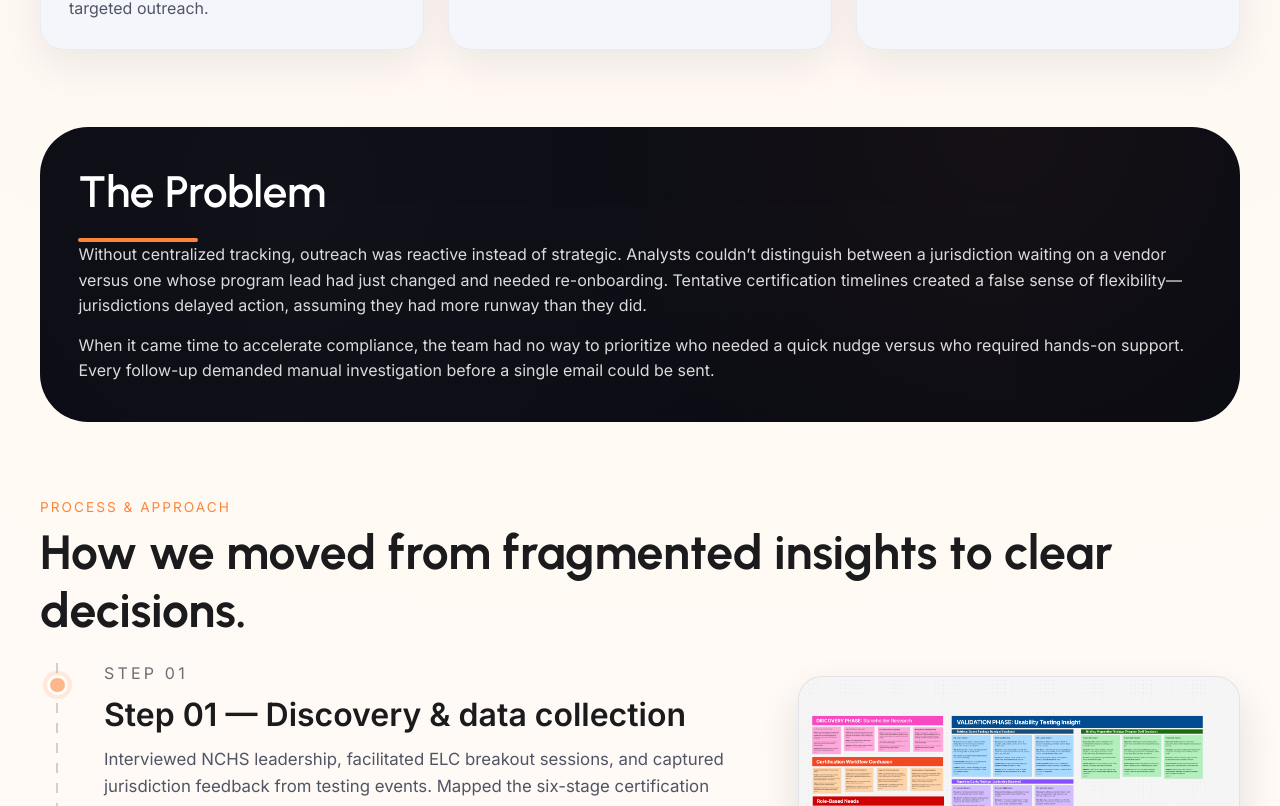
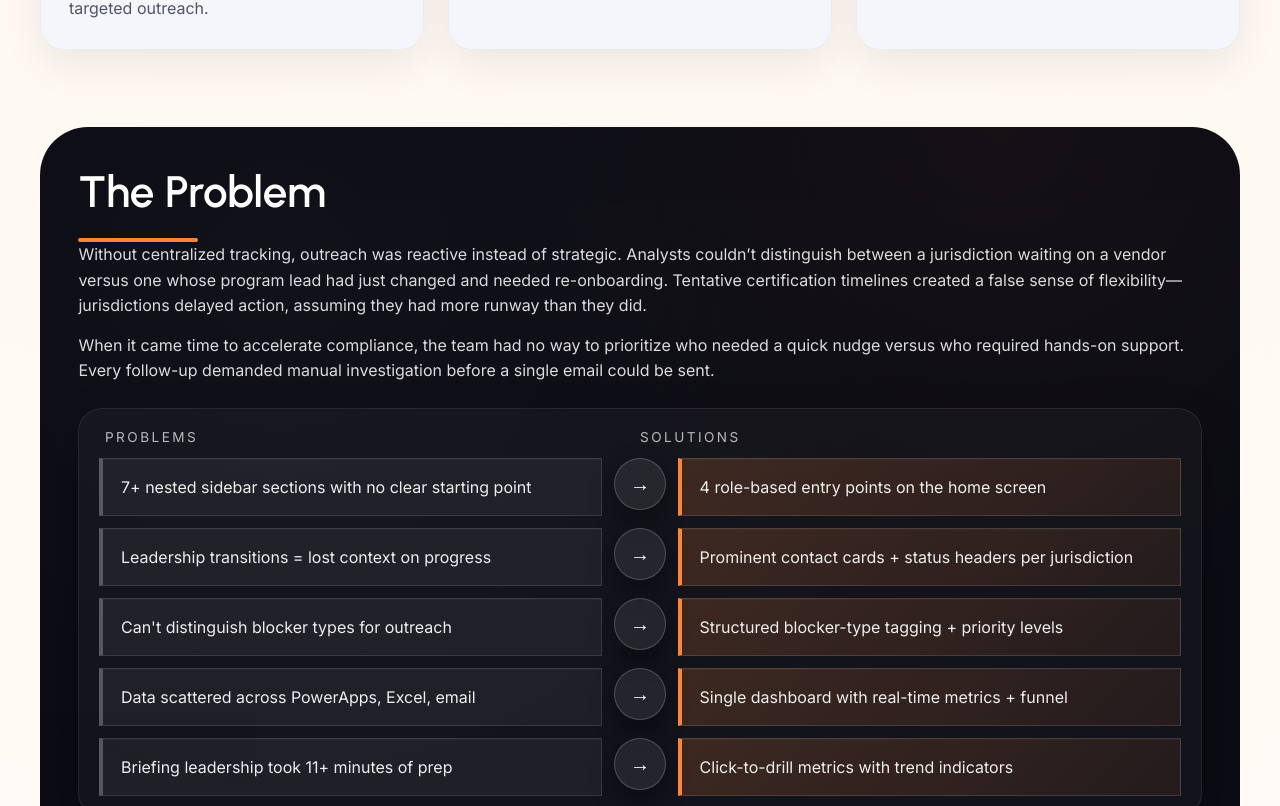
Before and after one commit to Alajuwon7/portfolio, a Next.js app: page /case-studies/cdc-data-platform in a window 1280 px wide. Shown: the part 1574-2380 px from the top of the page. Built offline with nearby package versions, Linux system fonts and the light colour scheme.

Commit message:
added more supporting facts for the NKMS case study

```diff
--- a/src/app/case-studies/[slug]/case-study.module.css
+++ b/src/app/case-studies/[slug]/case-study.module.css
@@ -342,6 +342,81 @@
   gap: 0.85rem;
   color: rgba(255, 255, 255, 0.85);
   line-height: 1.6;
+}
+
+.problemDiagram {
+  margin-top: 1.5rem;
+  background: rgba(255, 255, 255, 0.03);
+  border: 1px solid rgba(255, 255, 255, 0.08);
+  border-radius: var(--radius-lg);
+  padding: 1.25rem;
+  display: flex;
+  flex-direction: column;
+  gap: 0.85rem;
+  box-shadow: 0 24px 48px rgba(0, 0, 0, 0.25);
+}
+
+.problemDiagramHeader {
+  display: grid;
+  grid-template-columns: repeat(2, minmax(0, 1fr));
+  color: rgba(255, 255, 255, 0.7);
+  font-size: 0.85rem;
+  letter-spacing: 0.18em;
+  text-transform: uppercase;
+  padding: 0 0.35rem;
+}
+
+.diagramGrid {
+  display: flex;
+  flex-direction: column;
+  gap: 0.75rem;
+}
+
+.diagramRow {
+  display: grid;
+  grid-template-columns: minmax(0, 1fr) auto minmax(0, 1fr);
+  gap: 0.75rem;
+  align-items: stretch;
+}
+
+.diagramCard {
+  background: rgba(255, 255, 255, 0.05);
+  border: 1px solid rgba(255, 255, 255, 0.12);
+  border-radius: var(--radius-md);
+  padding: 1rem 1.1rem;
+  color: rgba(255, 255, 255, 0.92);
+  line-height: 1.5;
+  box-shadow: inset 0 1px 0 rgba(255, 255, 255, 0.04);
+}
+
+.diagramCard p {
+  margin: 0;
+}
+
+.diagramProblem {
+  border-left: 4px solid rgba(255, 255, 255, 0.25);
+}
+
+.diagramSolution {
+  border-left: 4px solid var(--color-primary);
+  background: linear-gradient(
+    135deg,
+    rgba(253, 133, 58, 0.18),
+    rgba(253, 133, 58, 0.08)
+  );
+}
+
+.diagramArrow {
+  width: 52px;
+  height: 52px;
+  border-radius: 50%;
+  border: 1px solid rgba(255, 255, 255, 0.2);
+  background: rgba(255, 255, 255, 0.08);
+  display: grid;
+  place-items: center;
+  color: #fff;
+  font-size: 1.25rem;
+  box-shadow: 0 10px 25px rgba(0, 0, 0, 0.4);
 }
 
 .problemQuote {
@@ -1342,6 +1417,19 @@
     border-radius: var(--radius-lg);
   }
 
+  .problemDiagramHeader {
+    grid-template-columns: 1fr;
+    row-gap: 0.25rem;
+  }
+
+  .diagramRow {
+    grid-template-columns: 1fr;
+  }
+
+  .diagramArrow {
+    justify-self: flex-start;
+  }
+
   .processTimeline {
     margin-left: 0.75rem;
   }
--- a/src/app/case-studies/[slug]/page.tsx
+++ b/src/app/case-studies/[slug]/page.tsx
@@ -86,6 +86,29 @@ export default async function CaseStudyPage({ params }: CaseStudyPageProps) {
     ],
   };
 
+  const problemSolutionPairs = [
+    {
+      problem: "7+ nested sidebar sections with no clear starting point",
+      solution: "4 role-based entry points on the home screen",
+    },
+    {
+      problem: "Leadership transitions = lost context on progress",
+      solution: "Prominent contact cards + status headers per jurisdiction",
+    },
+    {
+      problem: "Can't distinguish blocker types for outreach",
+      solution: "Structured blocker-type tagging + priority levels",
+    },
+    {
+      problem: "Data scattered across PowerApps, Excel, email",
+      solution: "Single dashboard with real-time metrics + funnel",
+    },
+    {
+      problem: "Briefing leadership took 11+ minutes of prep",
+      solution: "Click-to-drill metrics with trend indicators",
+    },
+  ];
+
   return (
     <main className={styles.caseStudyPage}>
       <div className={styles.container}>
@@ -164,6 +187,29 @@ export default async function CaseStudyPage({ params }: CaseStudyPageProps) {
                 {study.problem.context.map((paragraph) => (
                   <p key={paragraph}>{paragraph}</p>
                 ))}
+              </div>
+
+              <div className={styles.problemDiagram} aria-label="Problems and solutions overview">
+                <div className={styles.problemDiagramHeader}>
+                  <span>Problems</span>
+                  <span>Solutions</span>
+                </div>
+
+                <div className={styles.diagramGrid}>
+                  {problemSolutionPairs.map((item) => (
+                    <div key={item.problem} className={styles.diagramRow}>
+                      <div className={`${styles.diagramCard} ${styles.diagramProblem}`}>
+                        <p>{item.problem}</p>
+                      </div>
+                      <div className={styles.diagramArrow} aria-hidden="true">
+                        <span>→</span>
+                      </div>
+                      <div className={`${styles.diagramCard} ${styles.diagramSolution}`}>
+                        <p>{item.solution}</p>
+                      </div>
+                    </div>
+                  ))}
+                </div>
               </div>
             </div>
           </div>
--- a/src/app/globals.css
+++ b/src/app/globals.css
@@ -61,3 +61,9 @@ input {
 section {
   width: 100%;
 }
+
+/* Ensure Next.js dev portal isn't offset */
+nextjs-portal {
+  left: auto !important;
+  top: auto !important;
+}
```
Also changed, not shown: src/app/page.tsx (+1 -9 lines).
